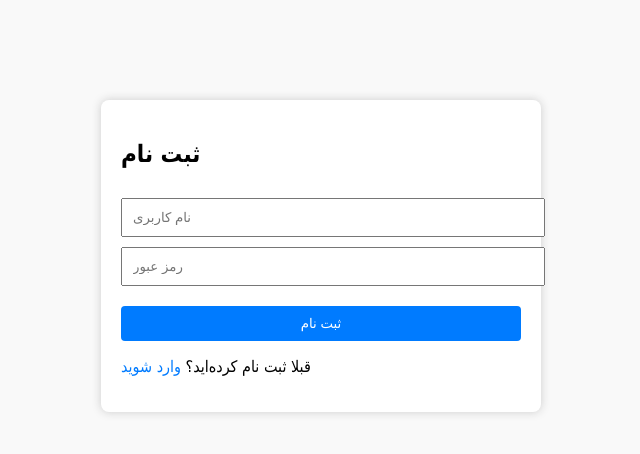
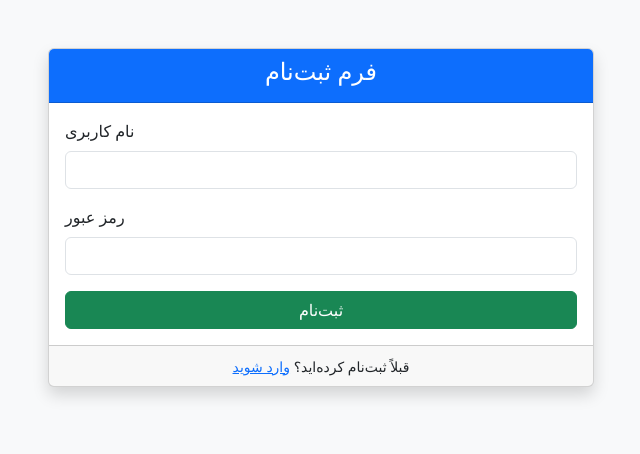
Before and after one commit to Farnam123/mony, a Flask app: page /register in a window 1280 px wide. Shown: the top 454 px of the page, without its empty margins (319-959 px from the left). Run offline with Flask 3, Linux system fonts and the light colour scheme.

Commit message:
Update register.html

```diff
--- a/templates/register.html
+++ b/templates/register.html
@@ -1,33 +1,44 @@
+<!-- templates/register.html -->
 <!DOCTYPE html>
 <html lang="fa">
 <head>
-    <meta charset="UTF-8" />
-    <title>ثبت نام - سایت حرفه‌ای</title>
-    <style>
-        body { font-family: Tahoma, sans-serif; background-color: #f9f9f9; }
-        .container { max-width: 400px; margin: 100px auto; background: white; padding: 20px; border-radius: 8px; box-shadow: 0 0 10px #ccc; }
-        input { width: 100%; padding: 10px; margin-top: 10px; }
-        button { width: 100%; padding: 10px; margin-top: 20px; background-color: #007bff; color: white; border: none; border-radius: 4px; }
-        .error { color: red; }
-        .success { color: green; }
-        a { text-decoration: none; color: #007bff; }
-    </style>
+    <meta charset="UTF-8">
+    <title>ثبت‌نام - Farnam</title>
+    <link rel="stylesheet" href="https://cdn.jsdelivr.net/npm/bootstrap@5.3.0/dist/css/bootstrap.rtl.min.css">
 </head>
-<body>
-<div class="container">
-    <h2>ثبت نام</h2>
-    {% if error %}
-        <p class="error">{{ error }}</p>
-    {% endif %}
-    {% if success %}
-        <p class="success">{{ success }}</p>
-    {% endif %}
-    <form method="POST">
-        <input type="text" name="username" placeholder="نام کاربری" required />
-        <input type="password" name="password" placeholder="رمز عبور" required />
-        <button type="submit">ثبت نام</button>
-    </form>
-    <p>قبلا ثبت نام کرده‌اید؟ <a href="{{ url_for('login') }}">وارد شوید</a></p>
+<body class="bg-light">
+
+<div class="container mt-5">
+    <div class="row justify-content-center">
+        <div class="col-md-6">
+
+            <div class="card shadow">
+                <div class="card-header text-center bg-primary text-white">
+                    <h4>فرم ثبت‌نام</h4>
+                </div>
+                <div class="card-body">
+                    <form method="POST" action="{{ url_for('register') }}">
+                        <div class="mb-3">
+                            <label for="username" class="form-label">نام کاربری</label>
+                            <input type="text" name="username" class="form-control" id="username" required>
+                        </div>
+
+                        <div class="mb-3">
+                            <label for="password" class="form-label">رمز عبور</label>
+                            <input type="password" name="password" class="form-control" id="password" required>
+                        </div>
+
+                        <button type="submit" class="btn btn-success w-100">ثبت‌نام</button>
+                    </form>
+                </div>
+                <div class="card-footer text-center">
+                    <small>قبلاً ثبت‌نام کرده‌اید؟ <a href="{{ url_for('login') }}">وارد شوید</a></small>
+                </div>
+            </div>
+
+        </div>
+    </div>
 </div>
+
 </body>
 </html>
```
